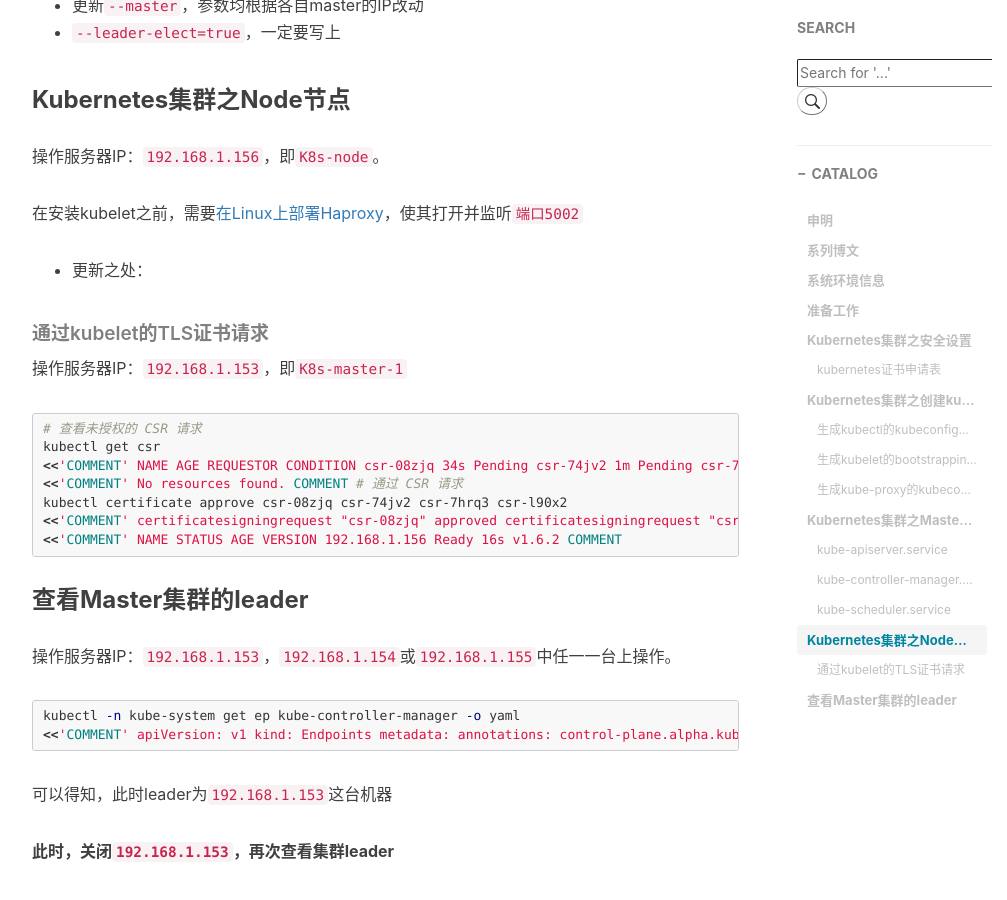
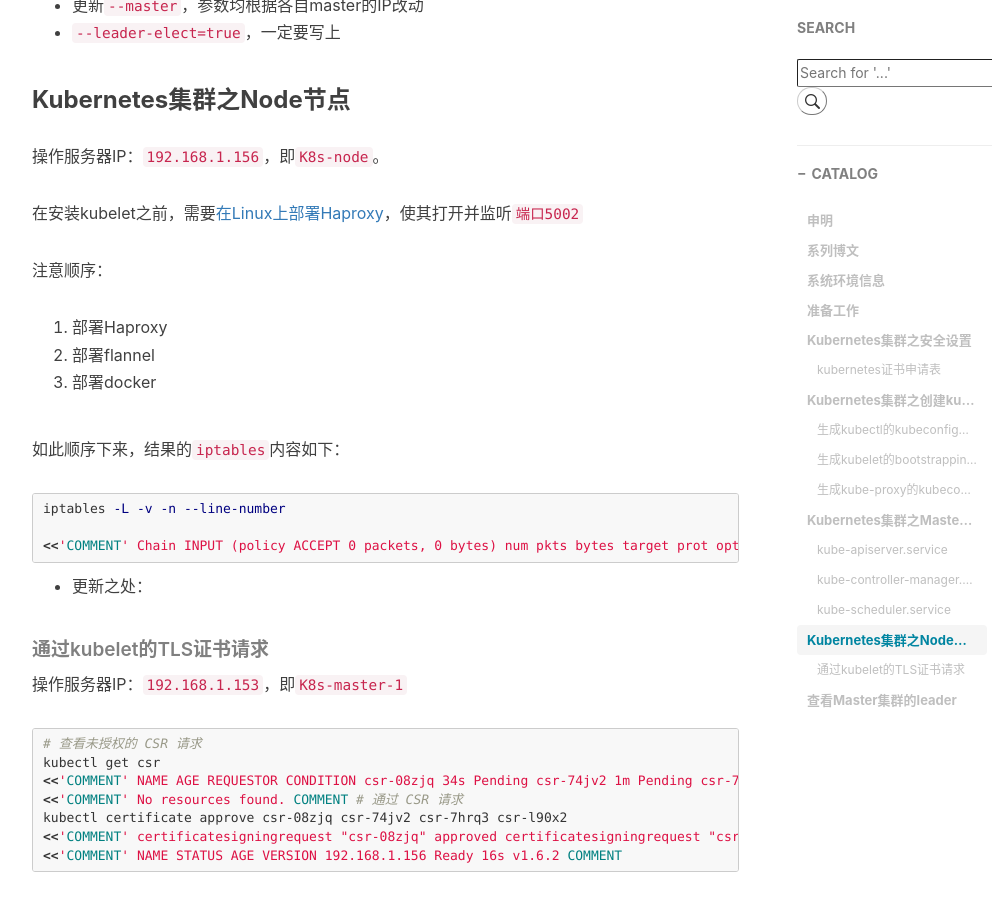
Before and after one commit to chenjian158978/chenjian.github.io, a Jekyll site: the page built from _posts/2017-05-20-Deploy HA Master Clusters Of K8s.md, in a window 1280 px wide and 900 px high, scrolled down 5134 px. Shown: the whole window, without its empty margins (233-1240 px from the left). Built offline with Jekyll 4.4.1, drawn with Linux system fonts in a browser that asks for light colours; comment, search, counter and statistics services are not loaded.

Commit message:
修改博文

````diff
--- a/_posts/2017-05-20-Deploy HA Master Clusters Of K8s.md
+++ b/_posts/2017-05-20-Deploy HA Master Clusters Of K8s.md
@@ -416,6 +416,59 @@
 
 在安装kubelet之前，需要[在Linux上部署Haproxy](https://o-my-chenjian.com/2017/05/20/Deploy-Haproxy-On-Linux/)，使其打开并监听`端口5002`
 
+注意顺序：
+
+1. 部署Haproxy
+2. 部署flannel
+3. 部署docker
+
+如此顺序下来，结果的`iptables`内容如下：
+
+``` sh
+iptables -L -v -n --line-number
+
+<<'COMMENT'
+Chain INPUT (policy ACCEPT 0 packets, 0 bytes)
+num   pkts bytes target     prot opt in     out     source               destination
+1    62751   80M KUBE-FIREWALL  all  --  *      *       0.0.0.0/0            0.0.0.0/0
+2    66907   80M ACCEPT     all  --  *      *       0.0.0.0/0            0.0.0.0/0            state RELATED,ESTABLISHED
+3        0     0 ACCEPT     icmp --  *      *       0.0.0.0/0            0.0.0.0/0
+4      325 47782 ACCEPT     all  --  lo     *       0.0.0.0/0            0.0.0.0/0
+5        0     0 ACCEPT     tcp  --  *      *       0.0.0.0/0            0.0.0.0/0            state NEW tcp dpt:22
+6        0     0 ACCEPT     tcp  --  *      *       0.0.0.0/0            0.0.0.0/0            state NEW tcp dpt:80
+7        0     0 ACCEPT     tcp  --  *      *       0.0.0.0/0            0.0.0.0/0            state NEW tcp dpt:1080
+8        0     0 ACCEPT     tcp  --  *      *       0.0.0.0/0            0.0.0.0/0            state NEW tcp dpt:5002
+
+Chain FORWARD (policy DROP 0 packets, 0 bytes)
+num   pkts bytes target     prot opt in     out     source               destination
+1      250 65052 DOCKER-ISOLATION  all  --  *      *       0.0.0.0/0            0.0.0.0/0
+2      122 56173 ACCEPT     all  --  *      docker0  0.0.0.0/0            0.0.0.0/0            ctstate RELATED,ESTABLISHED
+3        0     0 DOCKER     all  --  *      docker0  0.0.0.0/0            0.0.0.0/0
+4      128  8879 ACCEPT     all  --  docker0 !docker0  0.0.0.0/0            0.0.0.0/0
+5        0     0 ACCEPT     all  --  docker0 docker0  0.0.0.0/0            0.0.0.0/0
+
+
+Chain OUTPUT (policy ACCEPT 413 packets, 54963 bytes)
+num   pkts bytes target     prot opt in     out     source               destination
+1    37382 2649K KUBE-SERVICES  all  --  *      *       0.0.0.0/0            0.0.0.0/0            /* kubernetes service portals */
+2    37908 2722K KUBE-FIREWALL  all  --  *      *       0.0.0.0/0            0.0.0.0/0
+
+Chain DOCKER (1 references)
+num   pkts bytes target     prot opt in     out     source               destination
+
+Chain DOCKER-ISOLATION (1 references)
+num   pkts bytes target     prot opt in     out     source               destination
+1      250 65052 RETURN     all  --  *      *       0.0.0.0/0            0.0.0.0/0
+
+Chain KUBE-FIREWALL (2 references)
+num   pkts bytes target     prot opt in     out     source               destination
+1        0     0 DROP       all  --  *      *       0.0.0.0/0            0.0.0.0/0            /* kubernetes firewall for dropping marked packets */ mark match 0x8000/0x8000
+
+Chain KUBE-SERVICES (1 references)
+num   pkts bytes target     prot opt in     out     source               destination
+COMMENT
+```
+
 - 更新之处：
 
 ##### 通过kubelet的TLS证书请求
````
Also changed, not shown: _posts/2016-07-04-Easy With Docker.md (+1 -1 lines), _posts/2017-05-20-Deploy Haproxy On Linux.md (+3 -0 lines).
